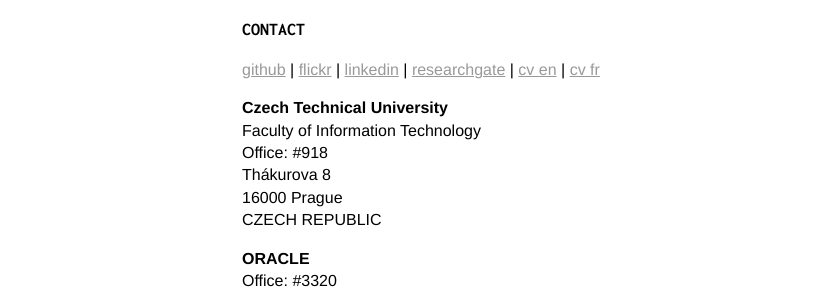
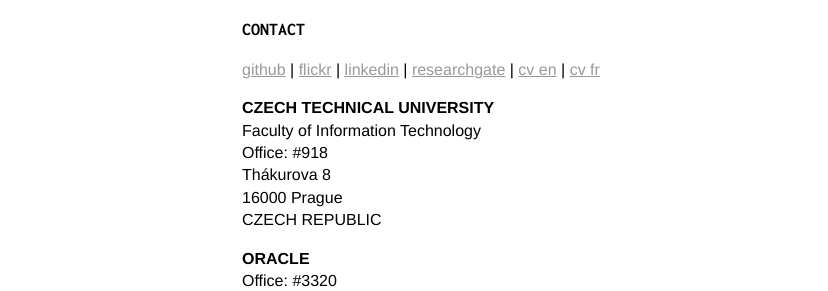
Before and after one commit to fikovnik/fikovnik.github.com, a Jekyll site: the page built from index.md, in a window 1280 px wide. Shown: the part 336-627 px from the top of the page, without its empty margins (0-828 px from the left). Built offline with Jekyll 4.4.1, drawn with Linux system fonts in a browser that asks for light colours.

Commit message:
Updated about me

```diff
--- a/index.md
+++ b/index.md
@@ -17,7 +17,7 @@
 [cv en](https://docs.google.com/document/d/1FA3XEc5_d1St-7b3dSBv-bNY8wNrrtZTP9UXusvghn8/export?format=pdf) |
 [cv fr](https://docs.google.com/document/d/1D2y-FenU5tXhkIS5tAK0fu7uz4Hn91FnLMEsTVHxB80/export?format=pdf)
 
-__Czech Technical University__
+__CZECH TECHNICAL UNIVERSITY__
 Faculty of Information Technology
 Office: #918
 Thákurova 8
```
